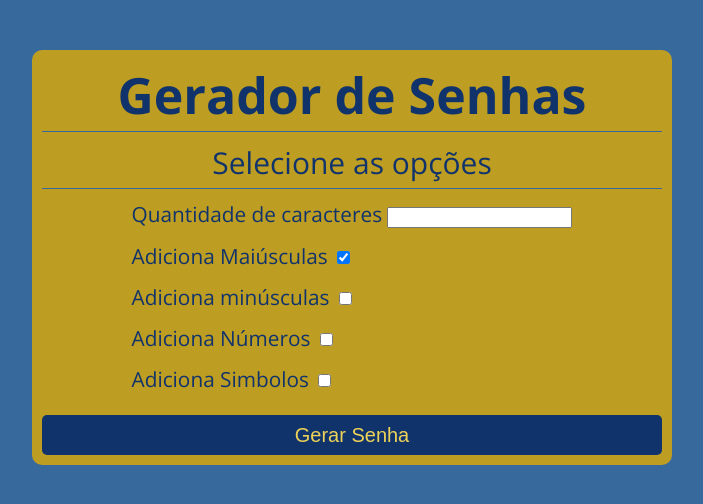
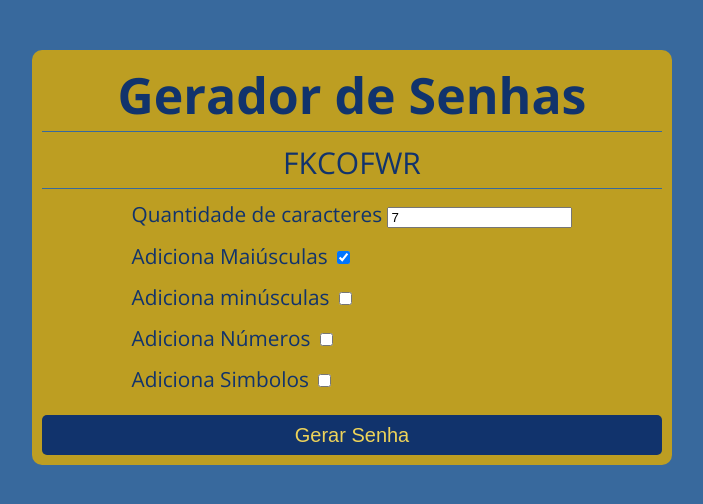
Before and after one commit to thiagolemosdev/geradorDeSenha, a website built with webpack: page public/index.html in a window 1280 px wide. Both pictures are taken after a click on the button "Gerar Senha". Shown: the whole page, without its empty margins (288-991 px from the left). Built offline with nearby package versions, Linux system fonts and the light colour scheme.

Commit message:
finalizado

```diff
--- a/public/assets/js/bundle.js
+++ b/public/assets/js/bundle.js
@@ -116,7 +116,7 @@ eval("\n\n/* istanbul ignore next  */\nfunction styleTagTransform(css, styleElem
   \*********************/
 /***/ ((__unused_webpack_module, __webpack_exports__, __webpack_require__) => {
 
-eval("__webpack_require__.r(__webpack_exports__);\n/* harmony import */ var _assets_css_style_css__WEBPACK_IMPORTED_MODULE_0__ = __webpack_require__(/*! ./assets/css/style.css */ \"./src/assets/css/style.css\");\n/* harmony import */ var _modules_formGeraSenha__WEBPACK_IMPORTED_MODULE_1__ = __webpack_require__(/*! ./modules/formGeraSenha */ \"./src/modules/formGeraSenha.js\");\n\n\n\n//# sourceURL=webpack://aula94-es6modules/./src/main.js?");
+eval("__webpack_require__.r(__webpack_exports__);\n/* harmony import */ var _assets_css_style_css__WEBPACK_IMPORTED_MODULE_0__ = __webpack_require__(/*! ./assets/css/style.css */ \"./src/assets/css/style.css\");\n/* harmony import */ var _modules_formGeraSenha__WEBPACK_IMPORTED_MODULE_1__ = __webpack_require__(/*! ./modules/formGeraSenha */ \"./src/modules/formGeraSenha.js\");\n\n\n(0,_modules_formGeraSenha__WEBPACK_IMPORTED_MODULE_1__[\"default\"])();\n\n\n//# sourceURL=webpack://aula94-es6modules/./src/main.js?");
 
 /***/ }),
 
@@ -126,7 +126,7 @@ eval("__webpack_require__.r(__webpack_exports__);\n/* harmony import */ var _ass
   \**************************************/
 /***/ ((__unused_webpack_module, __webpack_exports__, __webpack_require__) => {
 
-eval("__webpack_require__.r(__webpack_exports__);\n/* harmony export */ __webpack_require__.d(__webpack_exports__, {\n/* harmony export */   \"default\": () => (__WEBPACK_DEFAULT_EXPORT__)\n/* harmony export */ });\n/* harmony import */ var _geradores__WEBPACK_IMPORTED_MODULE_0__ = __webpack_require__(/*! ./geradores */ \"./src/modules/geradores.js\");\n\nconst senhaGerada = document.querySelector('.senha-gerada')\n\n/* harmony default export */ const __WEBPACK_DEFAULT_EXPORT__ = (() => {\n\n});\n\n//# sourceURL=webpack://aula94-es6modules/./src/modules/formGeraSenha.js?");
+eval("__webpack_require__.r(__webpack_exports__);\n/* harmony export */ __webpack_require__.d(__webpack_exports__, {\n/* harmony export */   \"default\": () => (__WEBPACK_DEFAULT_EXPORT__)\n/* harmony export */ });\n/* harmony import */ var _geradores__WEBPACK_IMPORTED_MODULE_0__ = __webpack_require__(/*! ./geradores */ \"./src/modules/geradores.js\");\n\n\nconst senhaGerada = document.querySelector(\".senha-gerada\");\nconst qtdCaracteres = document.querySelector(\".qtd-caracteres\");\nconst chkMaiusculas = document.querySelector(\".maiusculas\");\nconst chkMinusculas = document.querySelector(\".minusculas\");\nconst chkNumeros = document.querySelector(\".numeros\");\nconst chkSimbolos = document.querySelector(\".simbolos\");\nconst gerarSenha = document.querySelector(\".gerar-senha\");\n\n/* harmony default export */ const __WEBPACK_DEFAULT_EXPORT__ = (() => {\n  gerarSenha.addEventListener(\"click\", () => {\n    senhaGerada.innerHTML = gera();\n  });\n});\n\nfunction gera() {\n  const senha = (0,_geradores__WEBPACK_IMPORTED_MODULE_0__[\"default\"])(\n    qtdCaracteres.value,\n    chkMaiusculas.checked,\n    chkMinusculas.checked,\n    chkNumeros.checked,\n    chkSimbolos.checked\n  );\n  return senha || 'NADA SELECIONADO.';\n}\n\n//# sourceURL=webpack://aula94-es6modules/./src/modules/formGeraSenha.js?");
 
 /***/ }),
 
@@ -136,7 +136,7 @@ eval("__webpack_require__.r(__webpack_exports__);\n/* harmony export */ __webpac
   \**********************************/
 /***/ ((__unused_webpack_module, __webpack_exports__, __webpack_require__) => {
 
-eval("__webpack_require__.r(__webpack_exports__);\n/* harmony export */ __webpack_require__.d(__webpack_exports__, {\n/* harmony export */   \"default\": () => (/* binding */ geraSenha)\n/* harmony export */ });\nconst rand = (min, max) => {\n  return Math.floor(Math.random() * (max - min) + min);\n};\n\nconst geraMaiuscula = () => String.fromCharCode(rand(65, 91));\nconst geraMinuscula = () => String.fromCharCode(rand(97, 123));\nconst geraNumero = () => String.fromCharCode(rand(48, 58));\nconst simbolos = \"/.,?;:[]{}+=_-)(*&&ˆ%$#@!|\";\nconst geraSimbolo = () => simbolos[rand(0, simbolos.length)];\n\nfunction geraSenha(qtd, maiusculas, minusculas, numeros, simbolos) {\n  const senhaArray = [];\n  qts = Number(qtd);\n\n  for (let i = 0; i < qtd; i++) {\n    maiusculas && senhaArray.push(geraMaiuscula());\n    minusculas && senhaArray.push(geraMinuscula());\n    numeros && senhaArray.push(geraNumero());\n    simbolos && senhaArray.push(geraSimbolo());\n  }\n  return senhaArray.join(\"\").slice(0, qtd);\n}\n\n\n//# sourceURL=webpack://aula94-es6modules/./src/modules/geradores.js?");
+eval("__webpack_require__.r(__webpack_exports__);\n/* harmony export */ __webpack_require__.d(__webpack_exports__, {\n/* harmony export */   \"default\": () => (/* binding */ geraSenha)\n/* harmony export */ });\nconst rand = (min, max) => {\n  return Math.floor(Math.random() * (max - min) + min);\n};\n\nconst geraMaiuscula = () => String.fromCharCode(rand(65, 91));\nconst geraMinuscula = () => String.fromCharCode(rand(97, 123));\nconst geraNumero = () => String.fromCharCode(rand(48, 58));\nconst simbolos = \"/.,?;:[]{}+=_-)(*&&ˆ%$#@!|\";\nconst geraSimbolo = () => simbolos[rand(0, simbolos.length)];\n\nfunction geraSenha(qtd, maiusculas, minusculas, numeros, simbolos) {\n  const senhaArray = [];\n  qtd = Number(qtd);\n\n  for (let i = 0; i < qtd; i++) {\n    maiusculas && senhaArray.push(geraMaiuscula());\n    minusculas && senhaArray.push(geraMinuscula());\n    numeros && senhaArray.push(geraNumero());\n    simbolos && senhaArray.push(geraSimbolo());\n  }\n  return senhaArray.join(\"\").slice(0, qtd);\n}\n\n\n//# sourceURL=webpack://aula94-es6modules/./src/modules/geradores.js?");
 
 /***/ })
 
--- a/public/index.html
+++ b/public/index.html
@@ -22,7 +22,7 @@
     <div class="input">
       <div>
         <label for="">Quantidade de caracteres</label>
-        <input type="number" class="qtd-caracteres">
+        <input type="number" class="qtd-caracteres" value="7">
       </div>
 
       <div>
@@ -32,17 +32,17 @@
 
       <div>
         <label for="">Adiciona minúsculas</label>
-        <input type="checkbox" class="maiusculas">
+        <input type="checkbox" class="minusculas">
       </div>
 
       <div>
         <label for="">Adiciona Números</label>
-        <input type="checkbox" class="maiusculas">
+        <input type="checkbox" class="numeros">
       </div>
 
       <div>
         <label for="">Adiciona Simbolos</label>
-        <input type="checkbox" class="maiusculas">
+        <input type="checkbox" class="simbolos">
       </div>
     </div>
 
--- a/src/main.js
+++ b/src/main.js
@@ -1,2 +1,3 @@
-import './assets/css/style.css';
-import './modules/formGeraSenha'
+import "./assets/css/style.css";
+import formGeraSenha from "./modules/formGeraSenha";
+formGeraSenha();
--- a/src/modules/formGeraSenha.js
+++ b/src/modules/formGeraSenha.js
@@ -1,6 +1,26 @@
 import geraSenha from "./geradores";
-const senhaGerada = document.querySelector('.senha-gerada')
+
+const senhaGerada = document.querySelector(".senha-gerada");
+const qtdCaracteres = document.querySelector(".qtd-caracteres");
+const chkMaiusculas = document.querySelector(".maiusculas");
+const chkMinusculas = document.querySelector(".minusculas");
+const chkNumeros = document.querySelector(".numeros");
+const chkSimbolos = document.querySelector(".simbolos");
+const gerarSenha = document.querySelector(".gerar-senha");
 
 export default () => {
+  gerarSenha.addEventListener("click", () => {
+    senhaGerada.innerHTML = gera();
+  });
+};
 
+function gera() {
+  const senha = geraSenha(
+    qtdCaracteres.value,
+    chkMaiusculas.checked,
+    chkMinusculas.checked,
+    chkNumeros.checked,
+    chkSimbolos.checked
+  );
+  return senha || 'NADA SELECIONADO.';
 }
--- a/src/modules/geradores.js
+++ b/src/modules/geradores.js
@@ -10,7 +10,7 @@ const geraSimbolo = () => simbolos[rand(0, simbolos.length)];
 
 export default function geraSenha(qtd, maiusculas, minusculas, numeros, simbolos) {
   const senhaArray = [];
-  qts = Number(qtd);
+  qtd = Number(qtd);
 
   for (let i = 0; i < qtd; i++) {
     maiusculas && senhaArray.push(geraMaiuscula());
```
